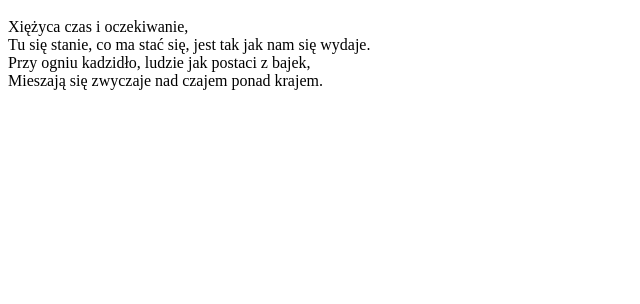
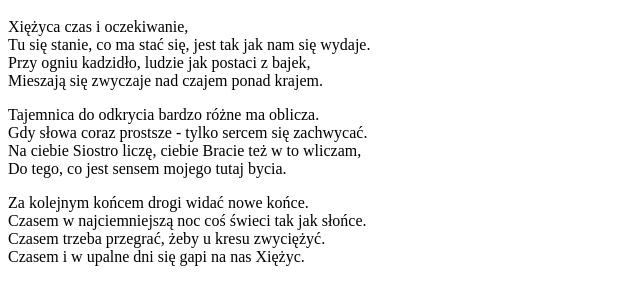
Before and after one commit to jaroslawsolak/learning-git-2, a plain HTML site: page index.html in a window 1280 px wide. Shown: the part 48-352 px from the top of the page, without its empty margins (0-640 px from the left). Drawn offline with Linux system fonts and the light colour scheme.

Commit message:
Added two verses

```diff
--- a/index.html
+++ b/index.html
@@ -20,8 +20,17 @@
             Mieszają się zwyczaje nad czajem ponad krajem.<br>
         </p>
     </div>
-    <div class="verse"></div>
-    <div class="verse"></div>
+    <div class="verse">
+        <p>Tajemnica do odkrycia bardzo różne ma oblicza.<br>
+        Gdy słowa coraz prostsze - tylko sercem się zachwycać.<br>
+        Na ciebie Siostro liczę, ciebie Bracie też w to wliczam,<br>
+        Do tego, co jest sensem mojego tutaj bycia.<br>
+        </p>
+    </div>
+    <div class="verse"><p>Za kolejnym końcem drogi widać nowe końce.<br>
+Czasem w najciemniejszą noc coś świeci tak jak słońce.<br>
+Czasem trzeba przegrać, żeby u kresu zwyciężyć.<br>
+        Czasem i w upalne dni się gapi na nas Xiężyc.<br></p></div>
     <div class="verse"></div>
     <div class="verse"></div>
     <div class="verse"></div>
```
